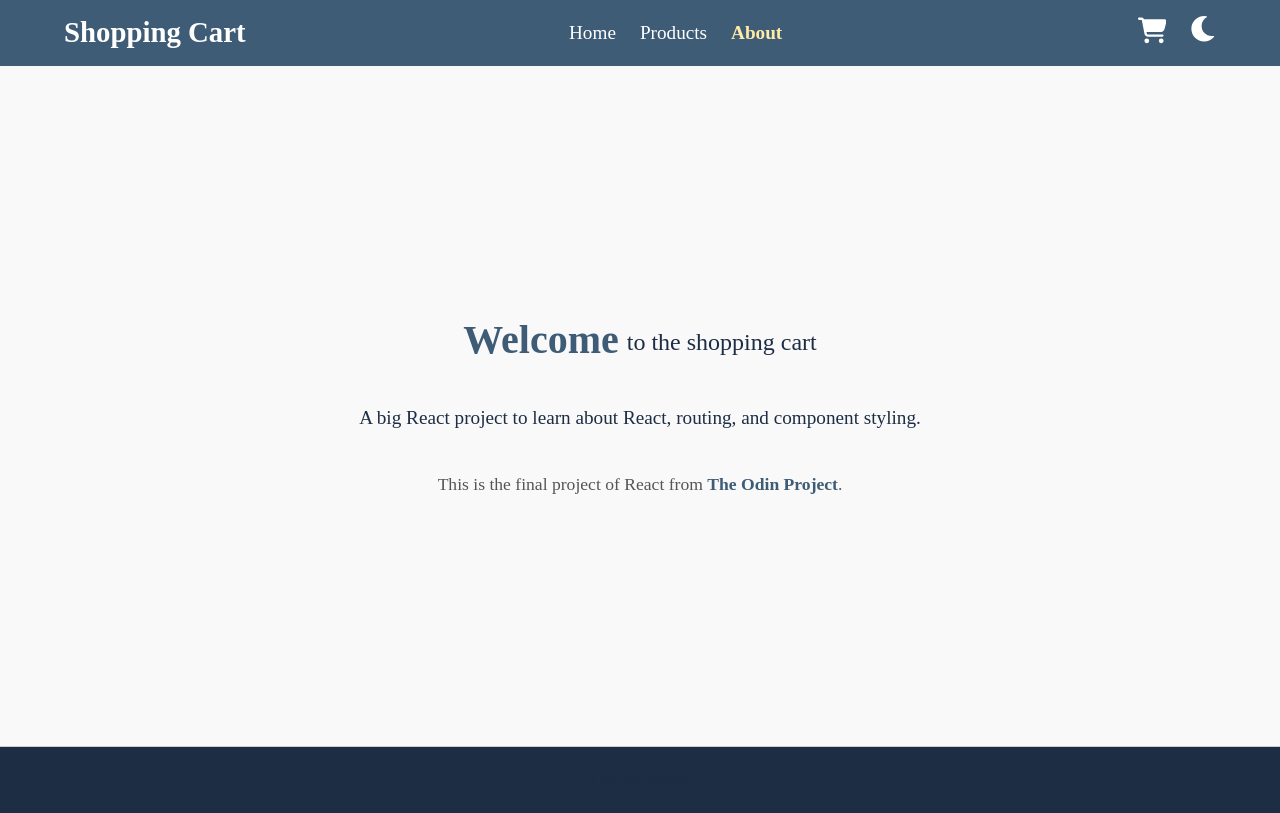
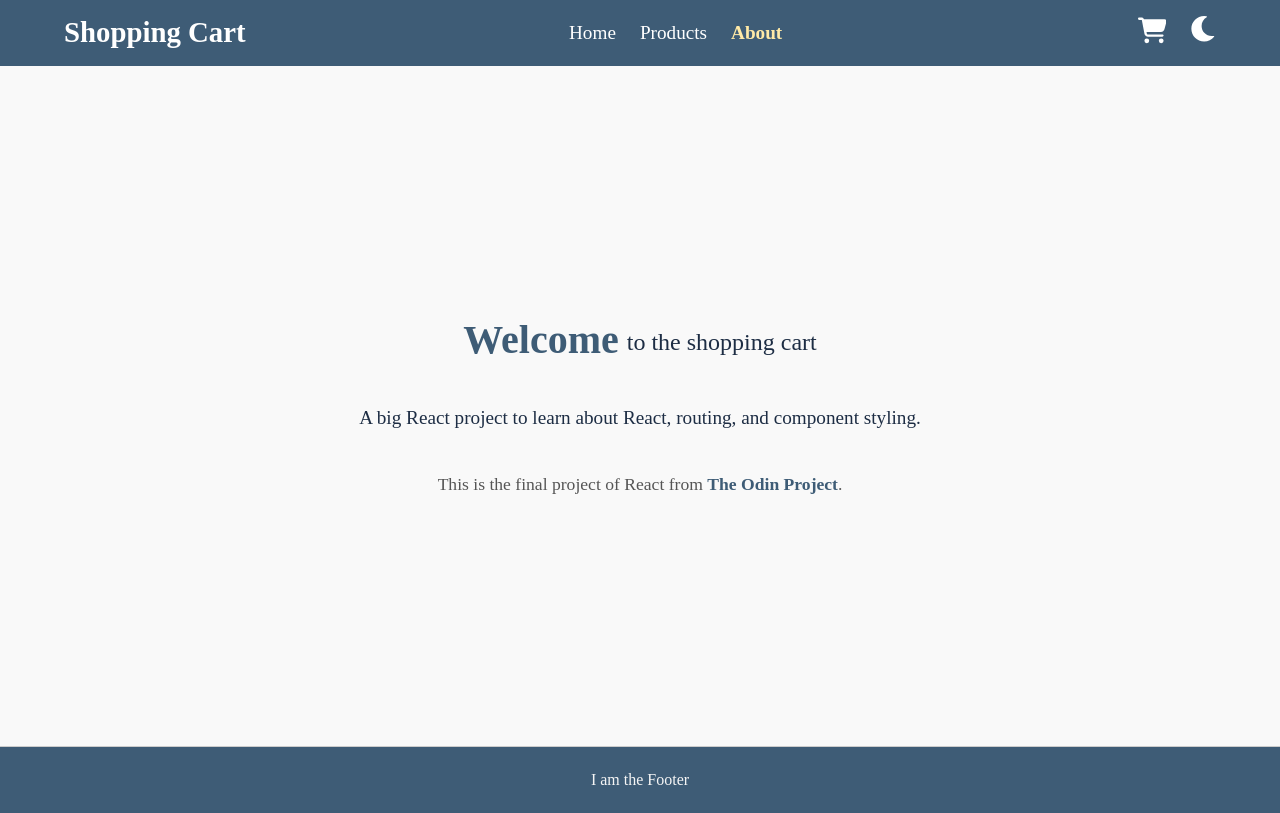
Before and after one commit to Anand-1812/shopping-cart, a React (Vite) app: page /about in a window 1280 px wide. Built offline with nearby package versions, Linux system fonts and the light colour scheme.

Commit message:
change the div to p and change the color of text

```diff
--- a/src/components/Footer/Footer.css
+++ b/src/components/Footer/Footer.css
@@ -3,8 +3,7 @@
   width: 100%;
   padding: 1.5rem 2rem;
   text-align: center;
-  background-color: var(--primary);
-  color: var(--light-text);
+  background-color: var(--primary-accent);
   font-weight: 500;
   font-size: 1rem;
   transition: background-color 0.3s ease, color 0.3s ease;
@@ -12,6 +11,10 @@
   margin-top: auto;
 }
 
+.footer p {
+  color: var(--dark-text);
+}
+
 .dark .footer {
   background-color: var(--dark-card);
   color: var(--dark-text);
--- a/src/components/Footer/Footer.jsx
+++ b/src/components/Footer/Footer.jsx
@@ -3,7 +3,7 @@ import './Footer.css';
 export default function Footer() {
   return (
     <section className="footer">
-      <div>I am the Footer</div>
+      <p>I am the Footer</p>
     </section>
   );
 }
```
